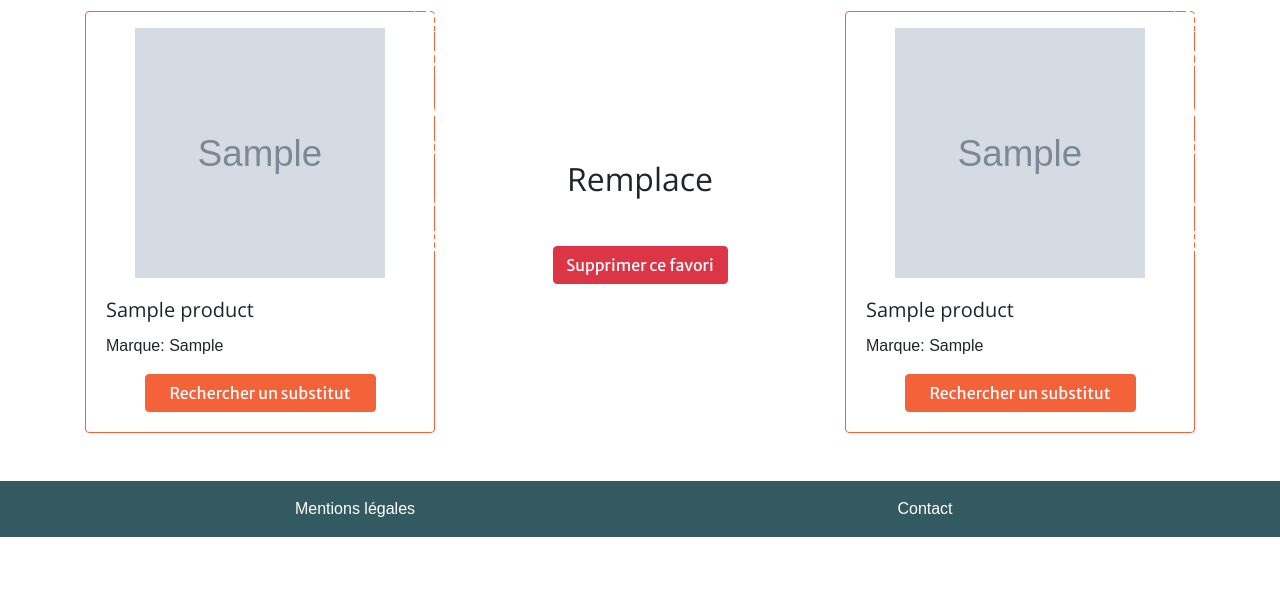
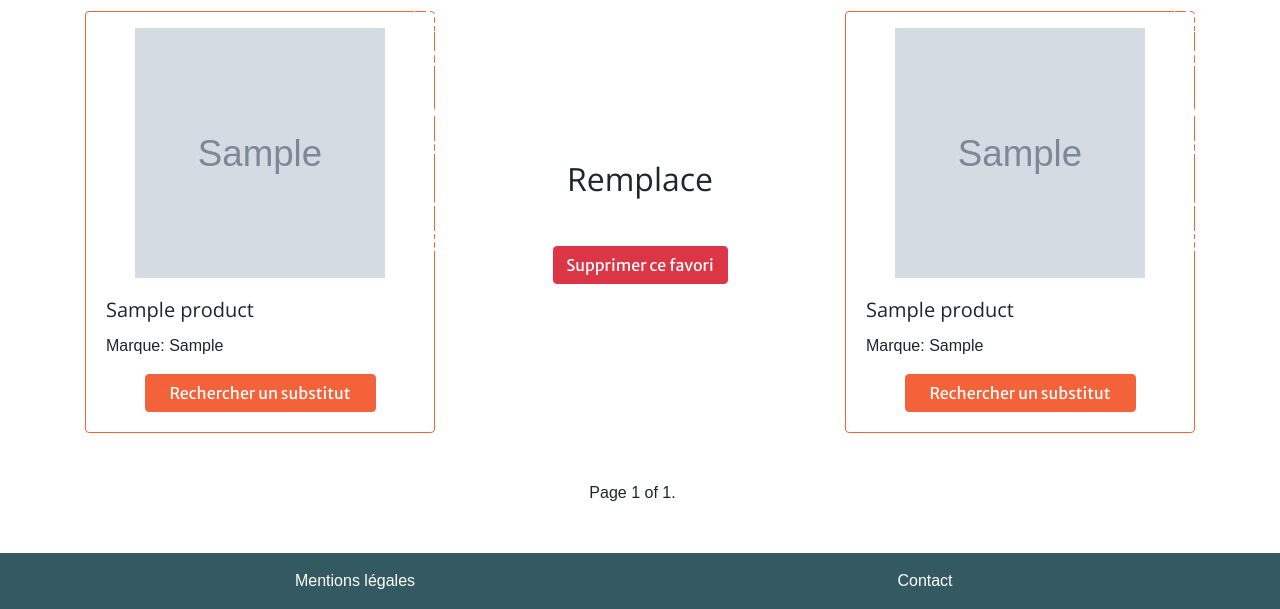
Before and after one commit to Tony380/Projet8, a Django app: page /product/favorite in a window 1280 px wide. Shown: the part 485-1094 px from the top of the page. Before the commit the page ends 1022 px from the top, so only its background shows below. Run offline with Django 3.2, Linux system fonts and the light colour scheme; a user stored in the database is signed in; tables that the repository leaves empty hold one stand-in row (values such as "Sample post"); grey boxes marked "Sample" are stand-in pictures; some libraries are stand-ins or nearby versions; some web fonts are replaced.

Commit message:
Favorite

```diff
--- a/product/views.py
+++ b/product/views.py
@@ -2,21 +2,32 @@ from django.shortcuts import render, redirect
 from .models import Product, Favorite
 from django.contrib import messages
 from django.db import IntegrityError
+from django.core.paginator import Paginator, EmptyPage, PageNotAnInteger
 
 
 def search(request):
     query = request.GET.get('query')
-    if query != '':
-        products = Product.objects.filter(name__icontains=query).order_by('nutriscore')
+    if query:
+        products = Product.objects.filter(name__icontains=query).order_by('nutriscore', 'id')
 
         if not products.exists():
-            products = Product.objects.filter(brands__icontains=query).order_by('nutriscore')
+            products = Product.objects.filter(brands__icontains=query).order_by('nutriscore', 'id')
 
         if not products.exists():
             messages.success(request, "Nous n'avons trouvé aucun produit correspondant à votre recherche")
             return redirect('index')
 
-        context = {'products': products}
+        paginator = Paginator(products, 9)
+        page_number = request.GET.get('page', 1)
+        try:
+            page_obj = paginator.page(page_number)
+        except PageNotAnInteger:
+            page_obj = paginator.page(1)
+        except EmptyPage:
+            page_obj = paginator.page(paginator.num_pages)
+
+        context = {'page_obj': page_obj,
+                   'query': query}
         return render(request, 'product/search.html', context)
 
     else:
@@ -33,7 +44,7 @@ def product(request, product_id):
 def substitute(request, product_id):
     prod = Product.objects.get(id=product_id)
     cat = prod.categories.get()
-    subs = cat.products.all().order_by('nutriscore')
+    subs = cat.products.all().order_by('nutriscore', 'id')
     sub_list = []
     for i in subs:
         if i.nutriscore < prod.nutriscore:
@@ -41,8 +52,17 @@ def substitute(request, product_id):
         elif i.nutriscore == prod.nutriscore:
             sub_list.append(i)
     sub_list.remove(prod)
+
+    paginator = Paginator(sub_list, 9)
+    page_number = request.GET.get('page', 1)
+    try:
+        page_obj = paginator.page(page_number)
+    except PageNotAnInteger:
+        page_obj = paginator.page(1)
+    except EmptyPage:
+        page_obj = paginator.page(paginator.num_pages)
     context = {'prod': prod,
-               'sub_list': sub_list}
+               'page_obj': page_obj}
     return render(request, 'product/substitute.html', context)
 
 
@@ -65,10 +85,16 @@ def save(request, product_id, prod_id):
 def favorite(request):
     user = request.user
     favs = Favorite.objects.filter(user_id=user.id)
-    context = {
-        'user': user,
-        'favs': favs,
-    }
+    paginator = Paginator(favs, 3)
+    page_number = request.GET.get('page', 1)
+    try:
+        page_obj = paginator.page(page_number)
+    except PageNotAnInteger:
+        page_obj = paginator.page(1)
+    except EmptyPage:
+        page_obj = paginator.page(paginator.num_pages)
+    context = {'user': user,
+               'page_obj': page_obj}
     return render(request, 'favorite.html', context)
 
 
--- a/templates/product/favorite.html
+++ b/templates/product/favorite.html
@@ -12,8 +12,8 @@
     <section class="h-auto">
         <div class="container">
             <div class="row mt-5">
-                {% if favs %}
-                    {% for fav in favs %}
+                {% if page_obj %}
+                    {% for fav in page_obj %}
                         <div class="col-lg-4 col-xs-12 my-5">
                             <div class="card border-primary">
                                 <div class="nutriscore nutriscore-{{ fav.sub.nutriscore }} text-center">
@@ -54,6 +54,23 @@
                                 </div>
                             </div>
                         </div>
+                        <div class="container pagination justify-content-center mb-5">
+                            <span class="step-links">
+                                {% if page_obj.has_previous %}
+                                    <a href="?page=1">&laquo; Début</a>
+                                    <a href="?page={{ page_obj.previous_page_number }}">Page précédente</a>
+                                {% endif %}
+
+                                <span class="current">
+                                    Page {{ page_obj.number }} of {{ page_obj.paginator.num_pages }}.
+                                </span>
+
+                                {% if page_obj.has_next %}
+                                    <a href="?page={{ page_obj.next_page_number }}">Page suivante</a>
+                                    <a href="?page={{ page_obj.paginator.num_pages }}">Fin &raquo;</a>
+                                {% endif %}
+                            </span>
+                        </div>
                     {% endfor %}
                 {% else %}
                 <div class="container" style="height: 230px;">
```
Also changed, not shown: templates/product/search.html (+18 -1 lines), templates/product/substitute.html (+18 -1 lines).
